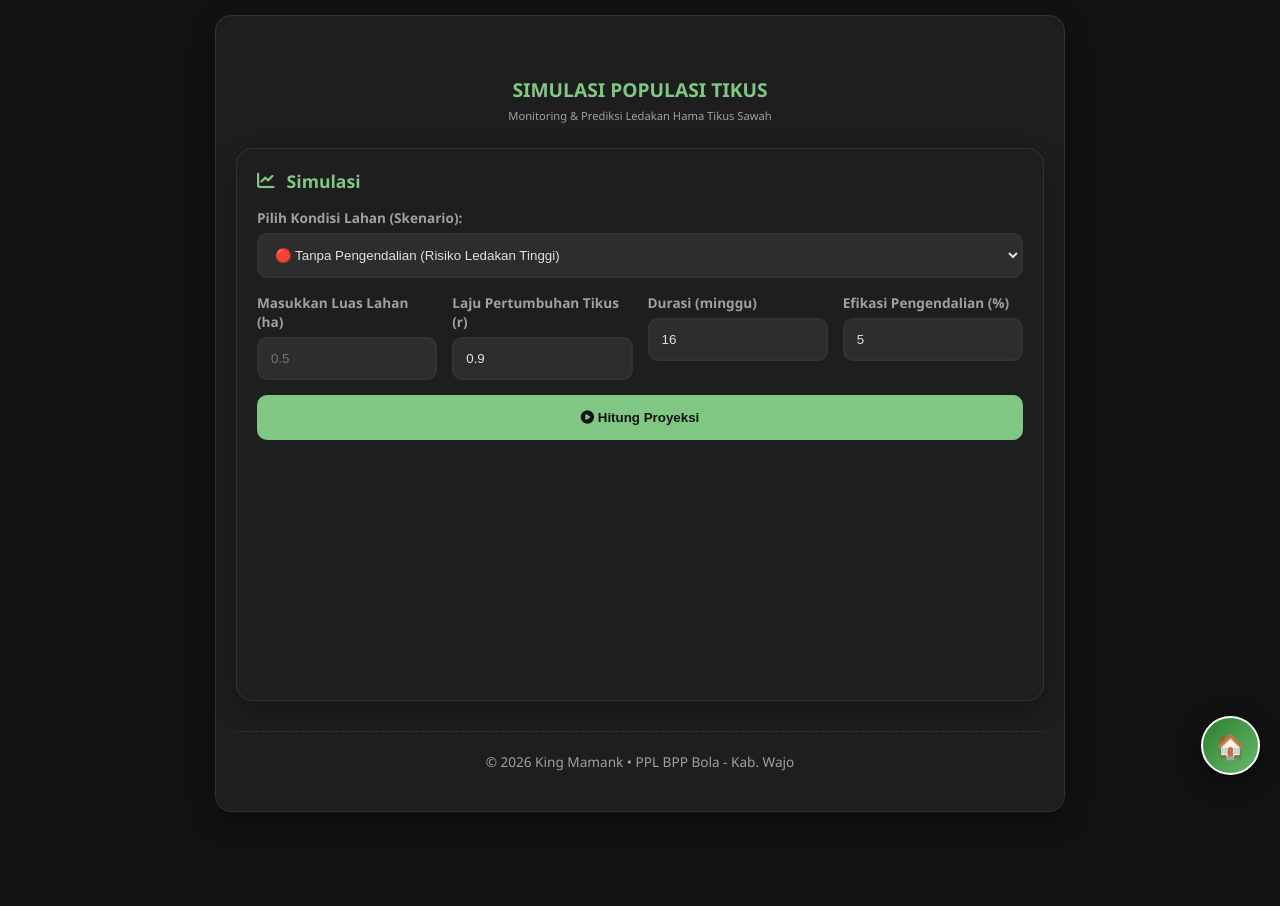
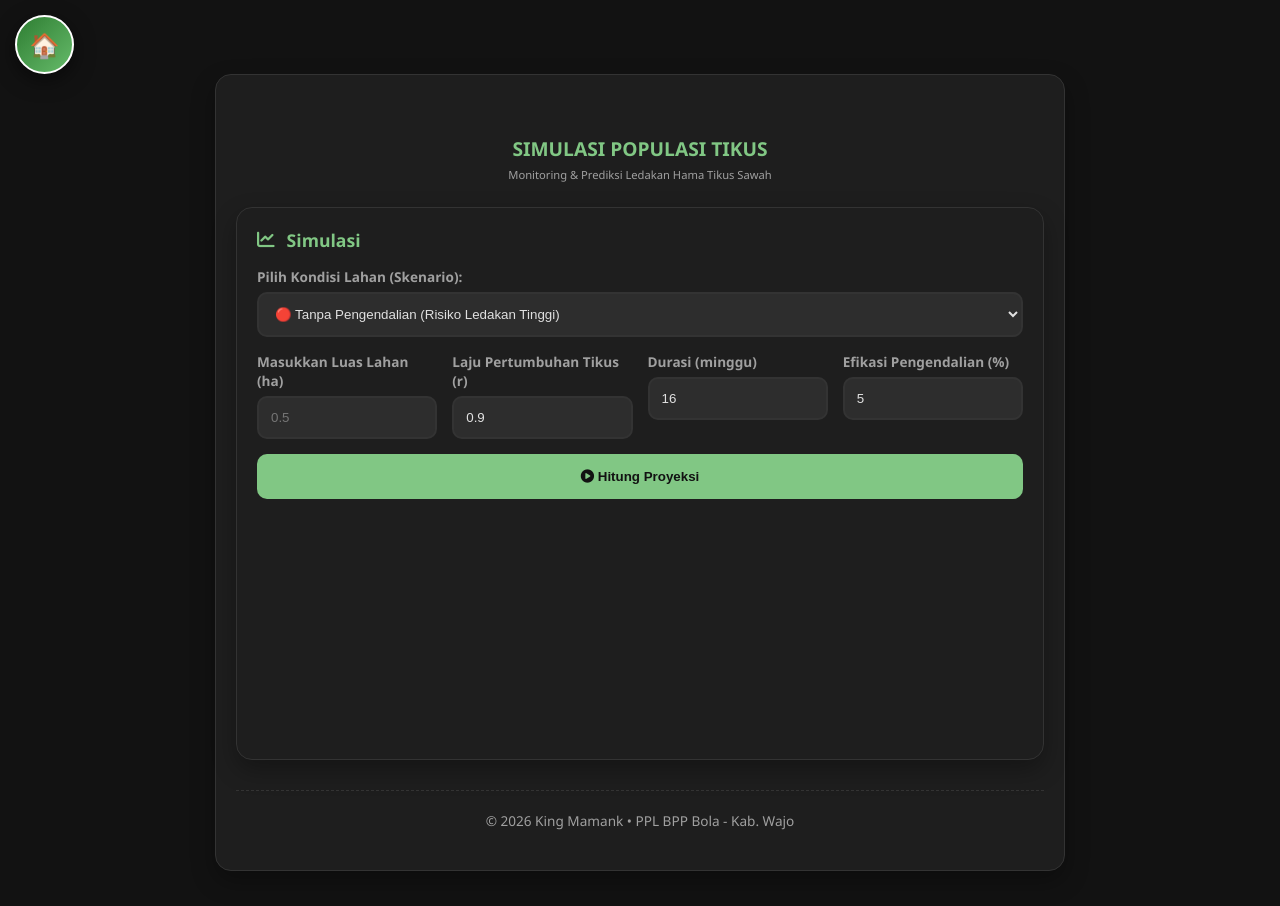
Before and after one commit to mamank757/tikus, a plain HTML site: page index.html in a window 1280 px wide. Before the commit the page ends 847 px from the top, so only its background shows below. Drawn offline with nearby package versions, Linux system fonts and the light colour scheme.

Commit message:
Update index.html

```diff
--- a/index.html
+++ b/index.html
@@ -17,7 +17,7 @@
 
     /* Tombol Home */
    .btn-home {
-  position: fixed;
+  position: left;
   bottom: 25px;
   right: 20px;
   background: linear-gradient(135deg, #2e7d32, #66bb6a);
```
